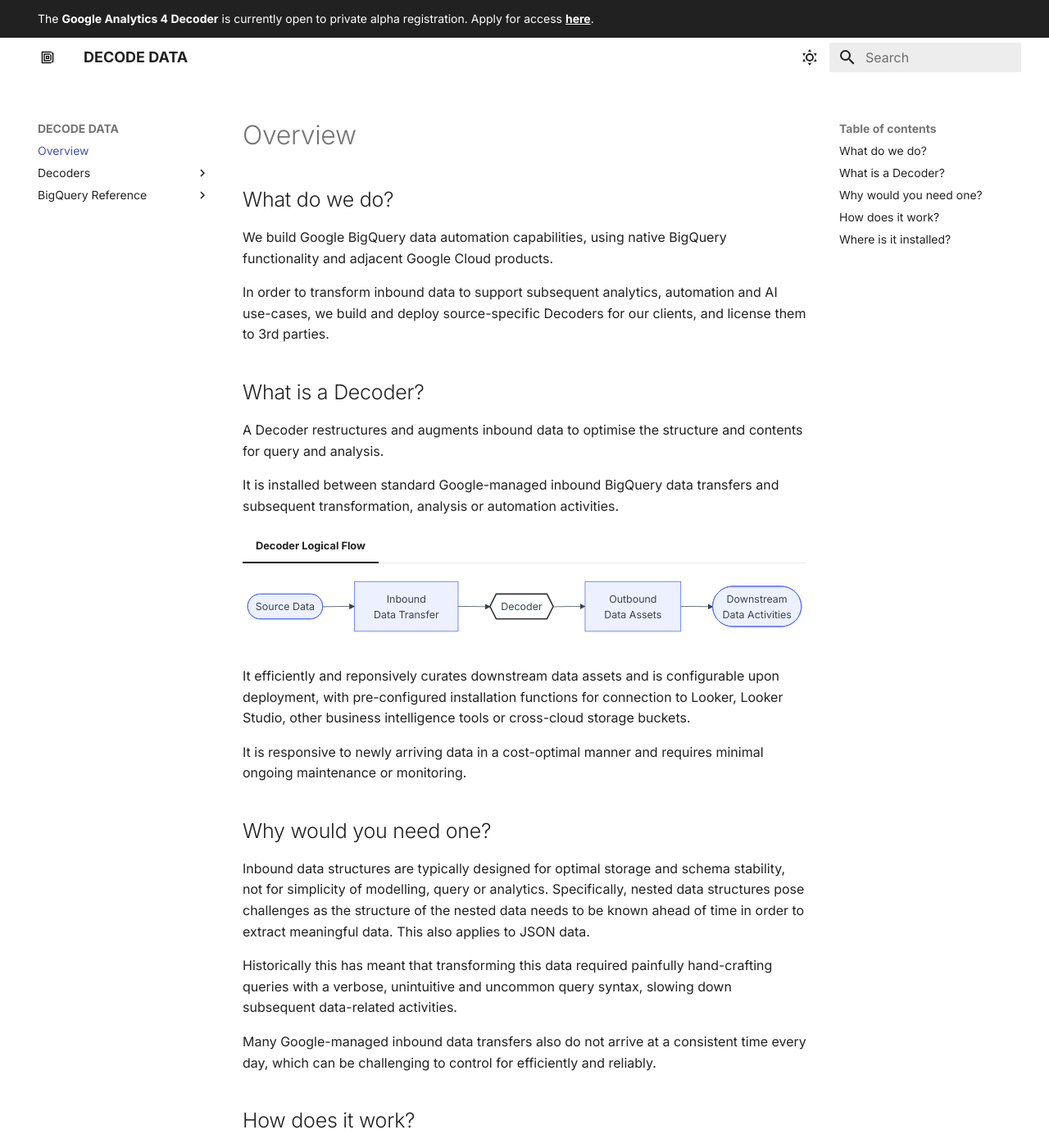
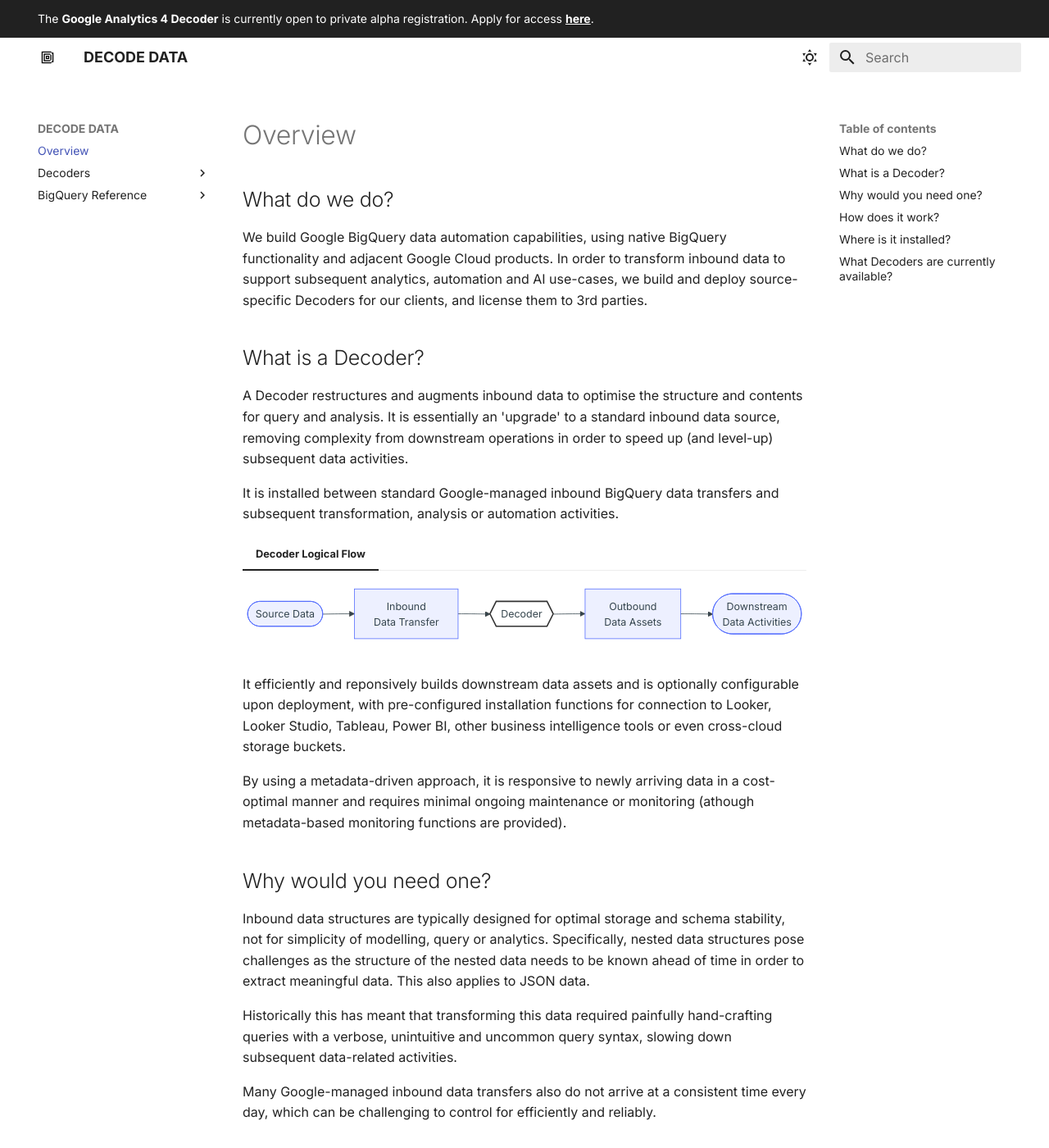
Before and after one commit to decode-data/decode-data.github.io, an MkDocs documentation site: the page built from docs/index.md, in a window 1280 px wide and 1400 px high. Shown: the whole window at 82% size. Built offline with MkDocs 1.6.1 and Material for MkDocs 9.7.7, drawn with Linux system fonts in a browser that asks for light colours; some of the changed text lies outside the part shown.

Commit message:
copy edits

````diff
--- a/docs/index.md
+++ b/docs/index.md
@@ -1,11 +1,9 @@
 # Overview
 ## What do we do?
-We build Google BigQuery data automation capabilities, using native BigQuery functionality and adjacent Google Cloud products.
-
-In order to transform inbound data to support subsequent analytics, automation and AI use-cases, we build and deploy source-specific Decoders for our clients, and license them to 3rd parties.
+We build Google BigQuery data automation capabilities, using native BigQuery functionality and adjacent Google Cloud products. In order to transform inbound data to support subsequent analytics, automation and AI use-cases, we build and deploy source-specific Decoders for our clients, and license them to 3rd parties.
 
 ## What is a Decoder?
-A Decoder restructures and augments inbound data to optimise the structure and contents for query and analysis.
+A Decoder restructures and augments inbound data to optimise the structure and contents for query and analysis. It is essentially an 'upgrade' to a standard inbound data source, removing complexity from downstream operations in order to speed up (and level-up) subsequent data activities.
 
 It is installed between standard Google-managed inbound BigQuery data transfers and subsequent transformation, analysis or automation activities.
 
@@ -18,9 +16,9 @@ It is installed between standard Google-managed inbound BigQuery data transfers
      style decoder fill:#ffffff,stroke:#333,stroke-width:2px
     ```
 
-It efficiently and reponsively curates downstream data assets and is configurable upon deployment, with pre-configured installation functions for connection to Looker, Looker Studio, other business intelligence tools or cross-cloud storage buckets.
+It efficiently and reponsively builds downstream data assets and is optionally configurable upon deployment, with pre-configured installation functions for connection to Looker, Looker Studio, Tableau, Power BI, other business intelligence tools or even cross-cloud storage buckets.
 
-It is responsive to newly arriving data in a cost-optimal manner and requires minimal ongoing maintenance or monitoring.
+By using a metadata-driven approach, it is responsive to newly arriving data in a cost-optimal manner and requires minimal ongoing maintenance or monitoring (athough metadata-based monitoring functions are provided).
 
 ## Why would you need one?
 Inbound data structures are typically designed for optimal storage and schema stability, not for simplicity of modelling, query or analytics. Specifically, nested data structures pose challenges as the structure of the nested data needs to be known ahead of time in order to extract meaningful data. This also applies to JSON data.
@@ -33,15 +31,15 @@ Many Google-managed inbound data transfers also do not arrive at a consistent ti
 Decoders are installed by executing a BigQuery function with installation-specific configuration arguments. Installation involves the following automated stages:
 
 1. Profile data structure, contents and types
-2. Build decoder functions based on configuration and data profile
+2. Build source-specific decoder functions based on configuration and data profile
 3. Build output assets (typically date-partitioned tables)
-4. Deploy automation function
+4. Deploy automation, monitoring and installation functions
 
 === "Decoder Installation"
 
     ```mermaid
     flowchart LR
-     profile_data["Profile<br>Data"] --> build_decoder_functions["Build<br>Decoder<br>Functions"] --> build_output_assets["Build<br>Output<br>Assets"] --> deploy_automation_function["Deploy<br>Automation<br>Function"]
+     profile_data["Profile<br>Data"] --> build_decoder_functions["Build<br>Decoder<br>Functions"] --> build_output_assets["Build<br>Output<br>Assets"] --> deploy_automation_function["Deploy<br>Management<br>Functions"]
     ```
 
 Once a decoder is installed, the output data assets can then be:
@@ -61,3 +59,10 @@ Access to automation functions is granted to permitted users on whitelisted data
 
 ## Where is it installed?
 A decoder is installed in a configurable dataset (within the same region as the inbound data), but typically the same dataset as the inbound data.
+
+Decoders can deployed programmatically across hundreds of data sources in just a few lines of code. No configuration is _required_, but Decoders _can_ be configured in granular ways depending on the use-case and data.
+
+## What Decoders are currently available?
+The [Google Analytics 4 Decoder]('docs/ga4') is currently open to private alpha registration.
+
+Apply for access <a href="https://docs.google.com/forms/d/e/1FAIpQLSf1LVjV2PAVxOqnQMZrg43XMRwblpHPaooGGX2eCJ1Or52qwg/viewform?usp=sf_link" target="_blank">here</a>.
````
